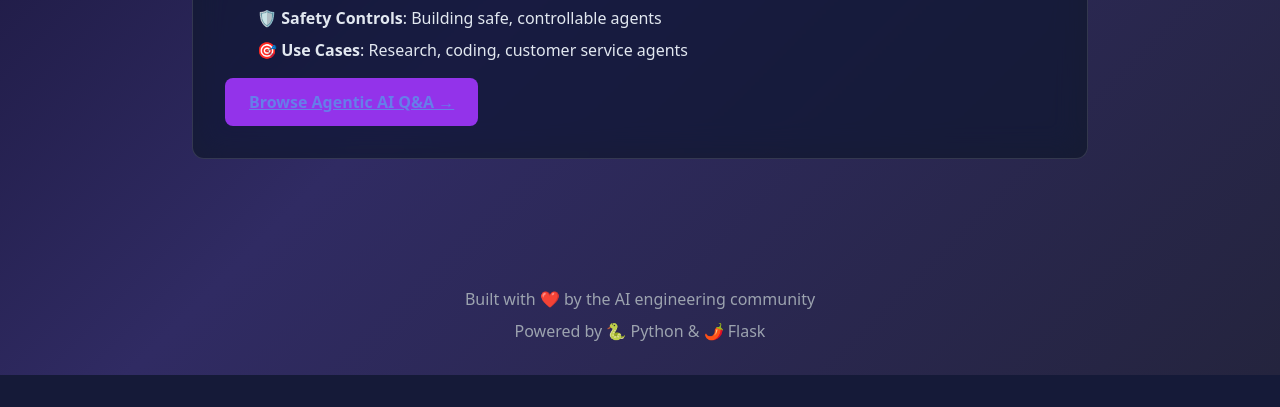
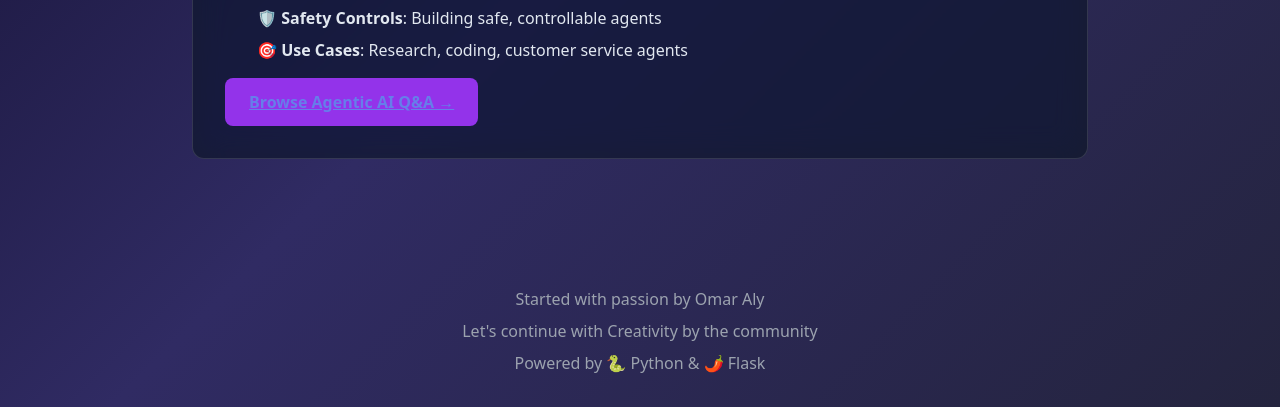
Before and after one commit to OmarKAly22/llm-knowledge-hub, a Flask app: page /agentic-guide in a window 1280 px wide. Shown: the part 652-1059 px from the top of the page. Before the commit the page ends 1027 px from the top, so only its background shows below. Run offline with Flask 3, Linux system fonts and the light colour scheme; some libraries are stand-ins or nearby versions.

Commit message:
Edit Footer

```diff
--- a/templates/base.html
+++ b/templates/base.html
@@ -199,7 +199,8 @@
 
     <!-- Footer -->
     <footer class="mt-16 py-8 text-center text-gray-400">
-      <p>Built with ❤️ by the AI engineering community</p>
+      <p>Started with passion by Omar Aly</p>
+      <p class="mt-2">Let's continue with Creativity by the community</p>
       <p class="mt-2">Powered by 🐍 Python & 🌶️ Flask</p>
     </footer>
 
```
